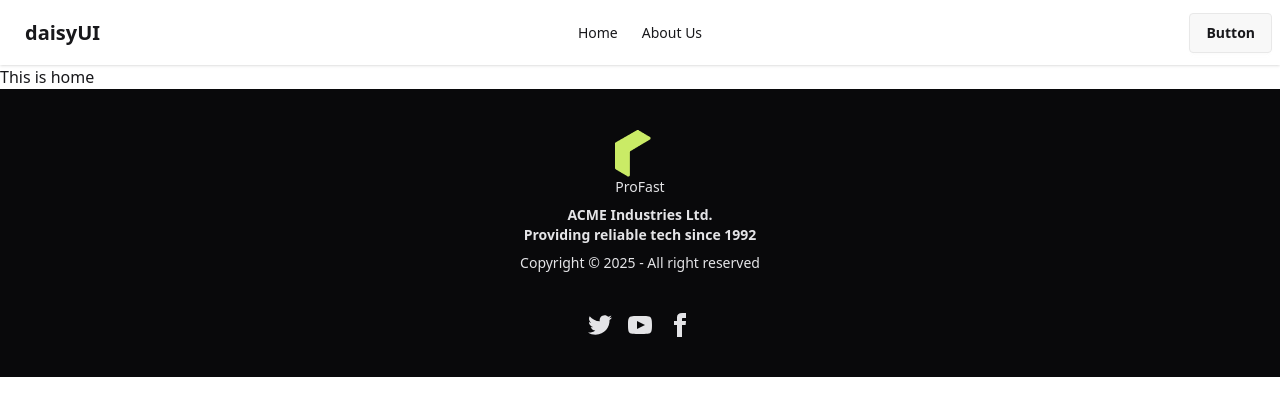
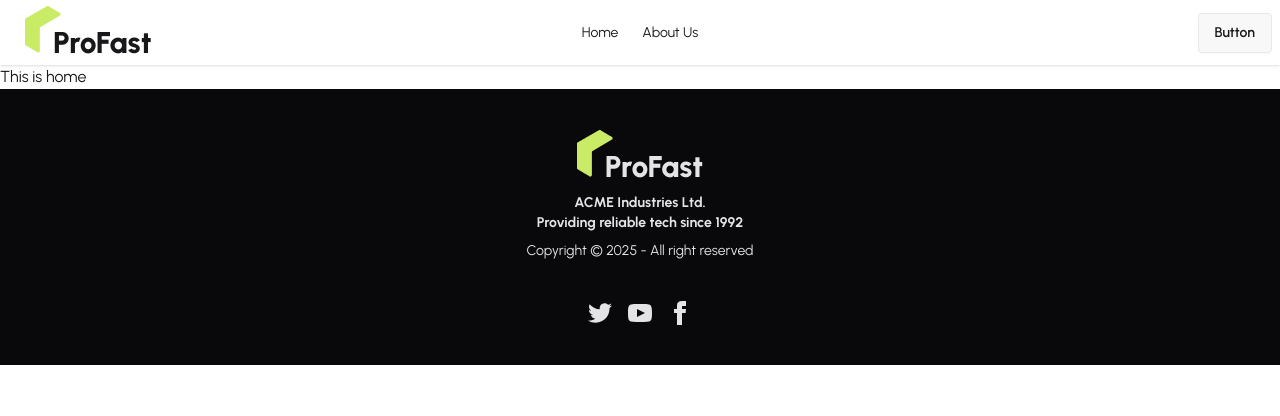
Before and after one commit to gmnayem631/zap-shift-client, a React (Vite) app: page / in a window 1280 px wide. Shown: the top 416 px of the page. Built offline with nearby package versions, Linux system fonts and the light colour scheme.

Commit message:
designed the ProFastLogo component, and imported the Urbanist font

```diff
--- a/src/index.css
+++ b/src/index.css
@@ -1,2 +1,10 @@
+@import url("https://fonts.googleapis.com/css2?family=Urbanist:ital,wght@0,100..900;1,100..900&display=swap");
 @import "tailwindcss";
 @plugin "daisyui";
+
+.font-urbanist {
+  font-family: "Urbanist", sans-serif;
+  font-optical-sizing: auto;
+  font-weight: 400;
+  font-style: normal;
+}
--- a/src/main.jsx
+++ b/src/main.jsx
@@ -6,6 +6,8 @@ import router from "./router/router.jsx";
 
 createRoot(document.getElementById("root")).render(
   <StrictMode>
-    <RouterProvider router={router}></RouterProvider>
+    <div className="font-urbanist max-w-7xl mx-auto">
+      <RouterProvider router={router}></RouterProvider>
+    </div>
   </StrictMode>
 );
--- a/src/pages/Home/shared/Navbar/Navbar.jsx
+++ b/src/pages/Home/shared/Navbar/Navbar.jsx
@@ -1,5 +1,6 @@
 import React from "react";
 import { NavLink } from "react-router";
+import ProFastLogo from "../ProFastLogo/ProFastLogo";
 
 const Navbar = () => {
   const navItems = (
@@ -42,7 +43,9 @@ const Navbar = () => {
             {navItems}
           </ul>
         </div>
-        <a className="btn btn-ghost text-xl">daisyUI</a>
+        <a className="btn btn-ghost text-xl">
+          <ProFastLogo></ProFastLogo>
+        </a>
       </div>
       <div className="navbar-center hidden lg:flex">
         <ul className="menu menu-horizontal px-1">{navItems}</ul>
--- a/src/pages/Home/shared/ProFastLogo/ProFastLogo.jsx
+++ b/src/pages/Home/shared/ProFastLogo/ProFastLogo.jsx
@@ -3,9 +3,9 @@ import logo from "../../../../assets/logo.png";
 
 const ProFastLogo = () => {
   return (
-    <div>
-      <img src={logo} alt="" />
-      <p className="">ProFast</p>
+    <div className="flex items-end">
+      <img className="mb-2" src={logo} alt="ProFast Logo" />
+      <p className="text-3xl -ml-2 font-extrabold">ProFast</p>
     </div>
   );
 };
```
